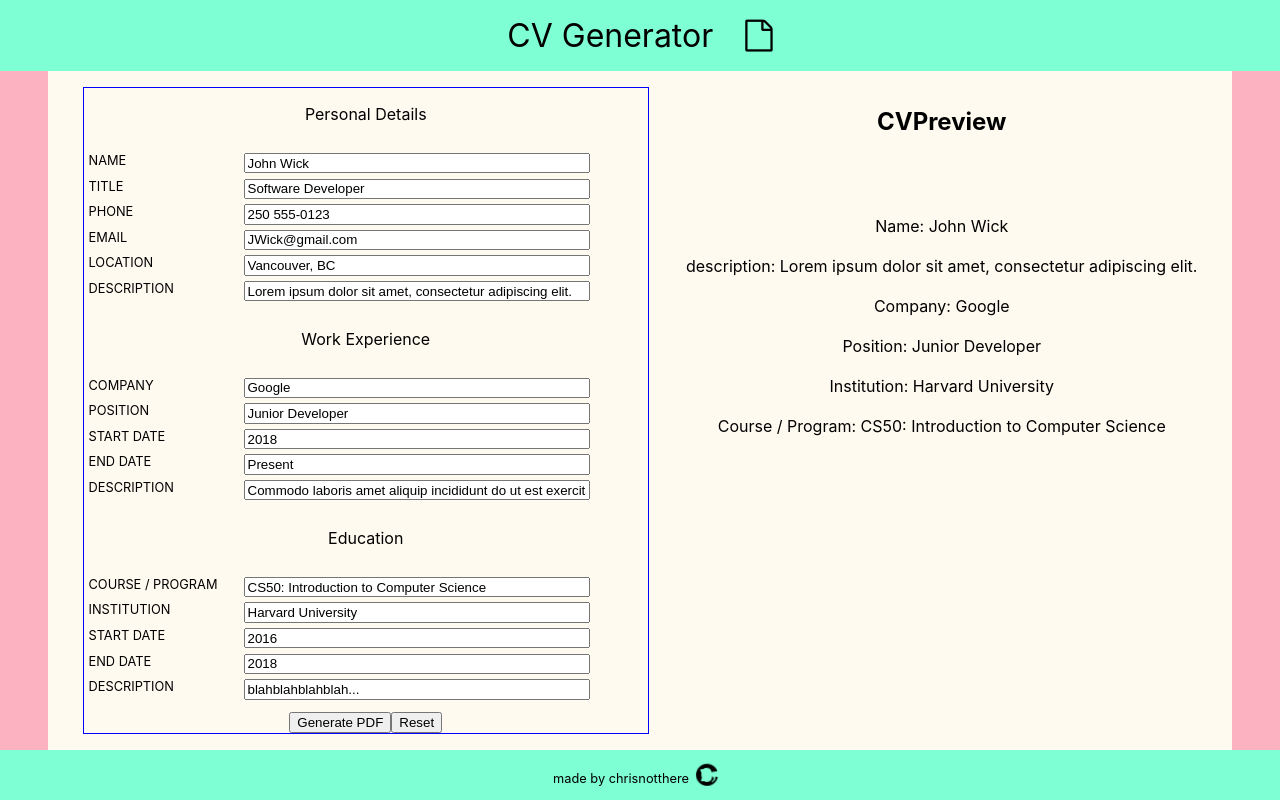
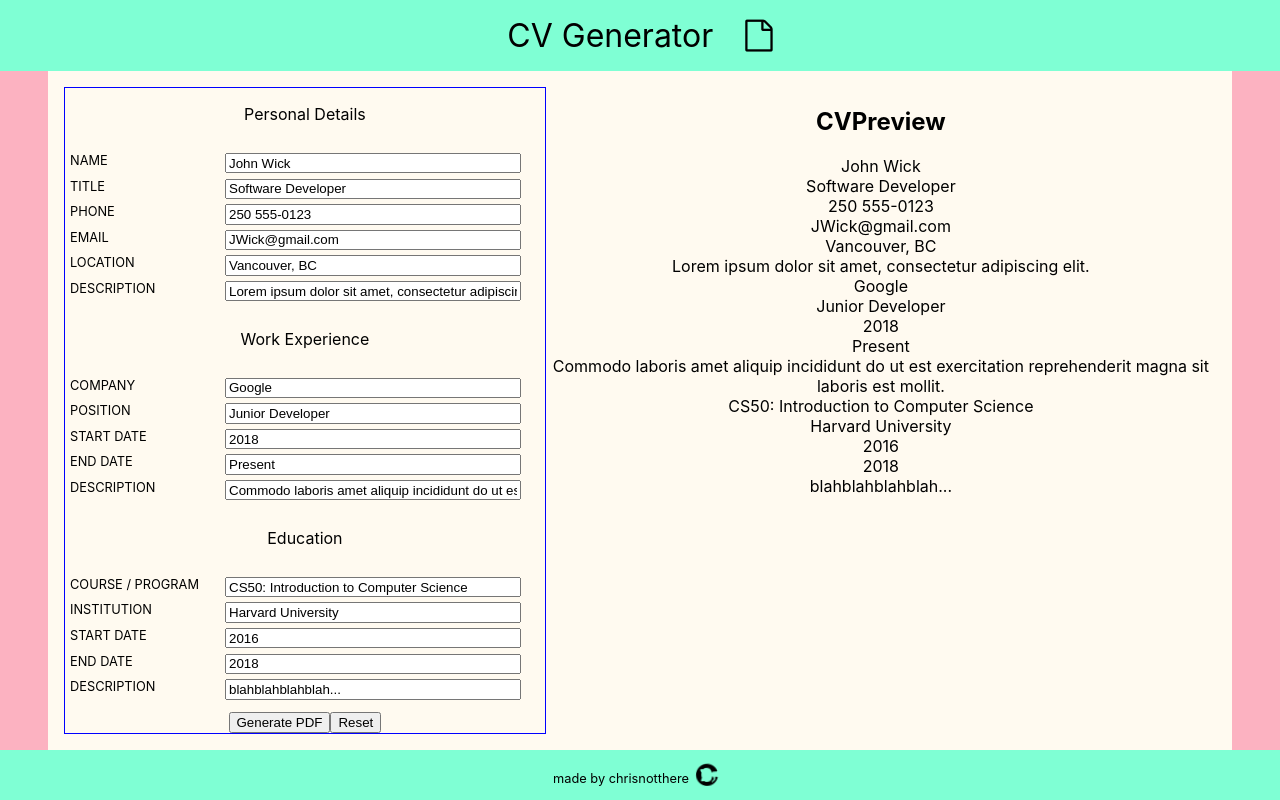
Before and after one commit to chrisnotthere/cv-project, a React (Create React App) app: page / in a window 1280 px wide. Built offline with nearby package versions, Linux system fonts and the light colour scheme.

Commit message:
adding state to CVPreview as props

```diff
--- a/src/components/CVPreview/CVPreview.js
+++ b/src/components/CVPreview/CVPreview.js
@@ -7,20 +7,42 @@ class CVPreview extends Component {
     return (
       <div className='cv-preview'>
         <h2>CVPreview</h2>
-        <br/>
         <div>
-          <br/><br/>
-          Name: {this.props.name}
-          <br/><br/>
-          description: {this.props.description}
-          <br/><br/>
-          Company: {this.props.company}
-          <br/><br/>
-          Position: {this.props.position}
-          <br/><br/>
-          Institution: {this.props.institution}
-          <br/><br/>
-          Course / Program: {this.props.course}
+
+          {this.props.name}
+          <br/>
+          {this.props.title}
+          <br/>
+          {this.props.phone}
+          <br/>
+          {this.props.email}
+          <br/>
+          {this.props.location}
+          <br/>
+          {this.props.description}
+          <br/>
+          {this.props.company}
+          <br/>
+          {this.props.position}
+          <br/>
+          {this.props.workStart}
+          <br/>
+          {this.props.workEnd}
+          <br/>
+          {this.props.workDescription}
+          <br/>
+          {this.props.course}
+          <br/>
+          {this.props.institution}
+          <br/>
+          {this.props.educationStart}
+          <br/>
+          {this.props.educationEnd}
+          <br/>
+          {this.props.educationDescription}
+          <br/>
+
+
         </div>
       </div>
     )
--- a/src/components/Main.js
+++ b/src/components/Main.js
@@ -209,11 +209,23 @@ class Main extends Component {
         />
         <CVPreview
           name={this.state.name}
+          title={this.state.title}
+          phone={this.state.phone}
+          email={this.state.email}
+          location={this.state.location}
           description={this.state.description}
+
           company={this.state.company}
           position={this.state.position}
+          workStart={this.state.workStart}
+          workEnd={this.state.workEnd}
+          workDescription={this.state.workDescription}
+
+          course={this.state.course}
           institution={this.state.institution}
-          course={this.state.course}
+          educationStart={this.state.educationStart}
+          educationEnd={this.state.educationEnd}
+          educationDescription={this.state.educationDescription}
         />
       </main>
     )
```
